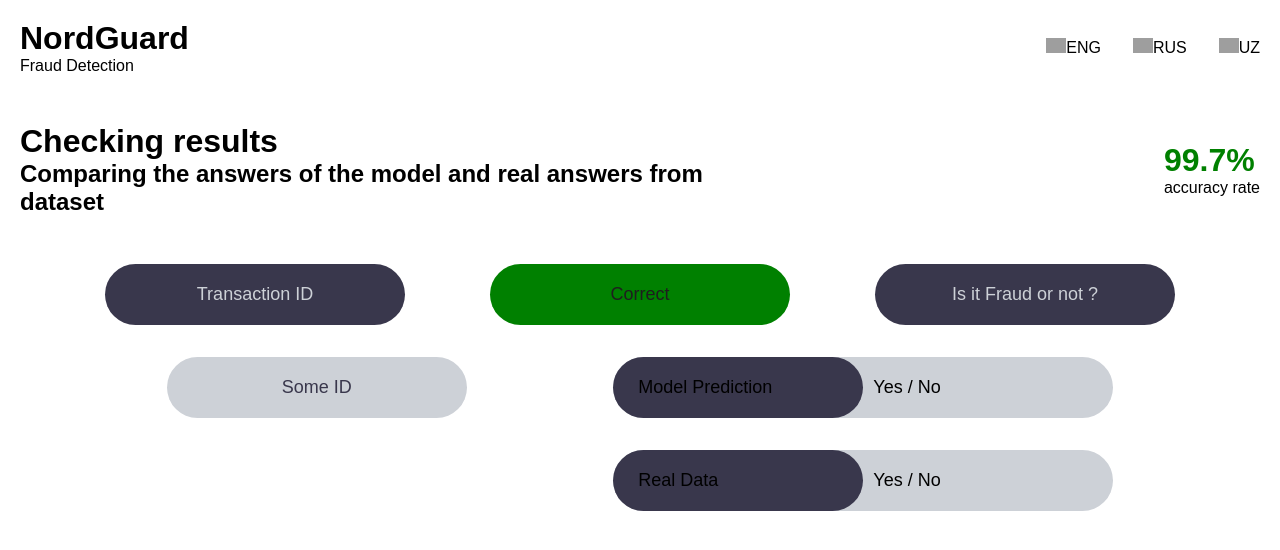
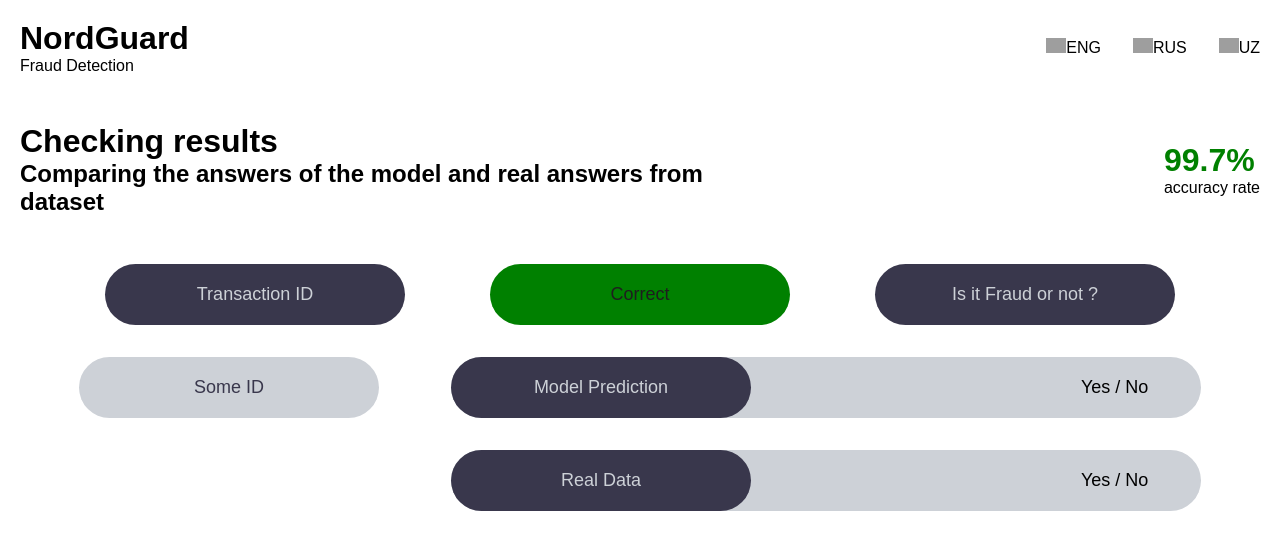
Before and after one commit to mirzoyoqubcode/NordGuard, a React (Vite) app in the folder NordGuard/: page /details in a window 1280 px wide. Shown: the top 550 px of the page. Built offline with nearby package versions, Linux system fonts and the light colour scheme; grey boxes are pictures that could not be loaded; a web font is replaced by a local one.

Commit message:
added some changes

```diff
--- a/NordGuard/src/components/Details/Details.module.scss
+++ b/NordGuard/src/components/Details/Details.module.scss
@@ -37,6 +37,7 @@
     }
   }
   .btn_details1 {
+    gap: 0.8rem;
     display: flex;
     justify-content: space-evenly;
     margin: 2rem 0;
@@ -53,20 +54,23 @@
       display: flex;
       align-items: center;
       margin-bottom: 2rem;
-      width: 500px;
+      width: 750px;
       background-color: #cdd1d7;
       font-size: 18px;
       border-radius: 49px;
       p {
         cursor: pointer;
+        margin-left: 20rem;
       }
       .inner {
         margin-right: 10px;
         background-color: #39374c;
-        width: 250px;
+        width: 300px;
         padding: 20px 25px;
         outline: none;
         border-radius: 49px;
+        text-align: center;
+        color: #cdd1d7;
       }
     }
   }
```
